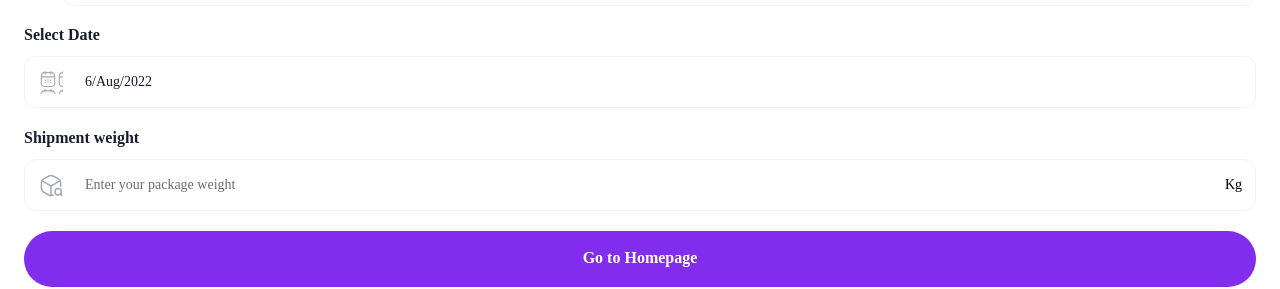
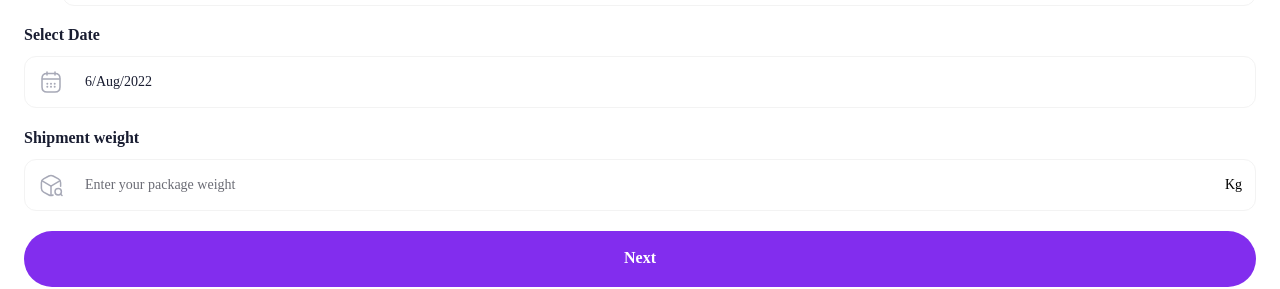
Before and after one commit to aarathyKeyvalue/algos-app, a React (Create React App) app in the folder algos/: page /#/home in a window 1280 px wide. Shown: the part 508-797 px from the top of the page. Built offline with nearby package versions, Linux system fonts and the light colour scheme.

Commit message:
minor fixes

```diff
--- a/algos/src/js/components/input-field/styles.css
+++ b/algos/src/js/components/input-field/styles.css
@@ -36,6 +36,8 @@
 }
 .date {
   background-image: url('../../../assets/main/calender.svg');
+  background-repeat: no-repeat;
+  background-size: contain;
 }
 .weight {
   background-image: url('../../../assets/main/weight-icon.svg');
--- a/algos/src/js/containers/home-page/homePage.jsx
+++ b/algos/src/js/containers/home-page/homePage.jsx
@@ -69,7 +69,7 @@ const HomePage = () => {
           </div>
         </div>
         <Button
-          label="Go to Homepage"
+          label="Next"
           type="fill"
           width="100%"
           // handleClick={() => navigate('/home')}
```
